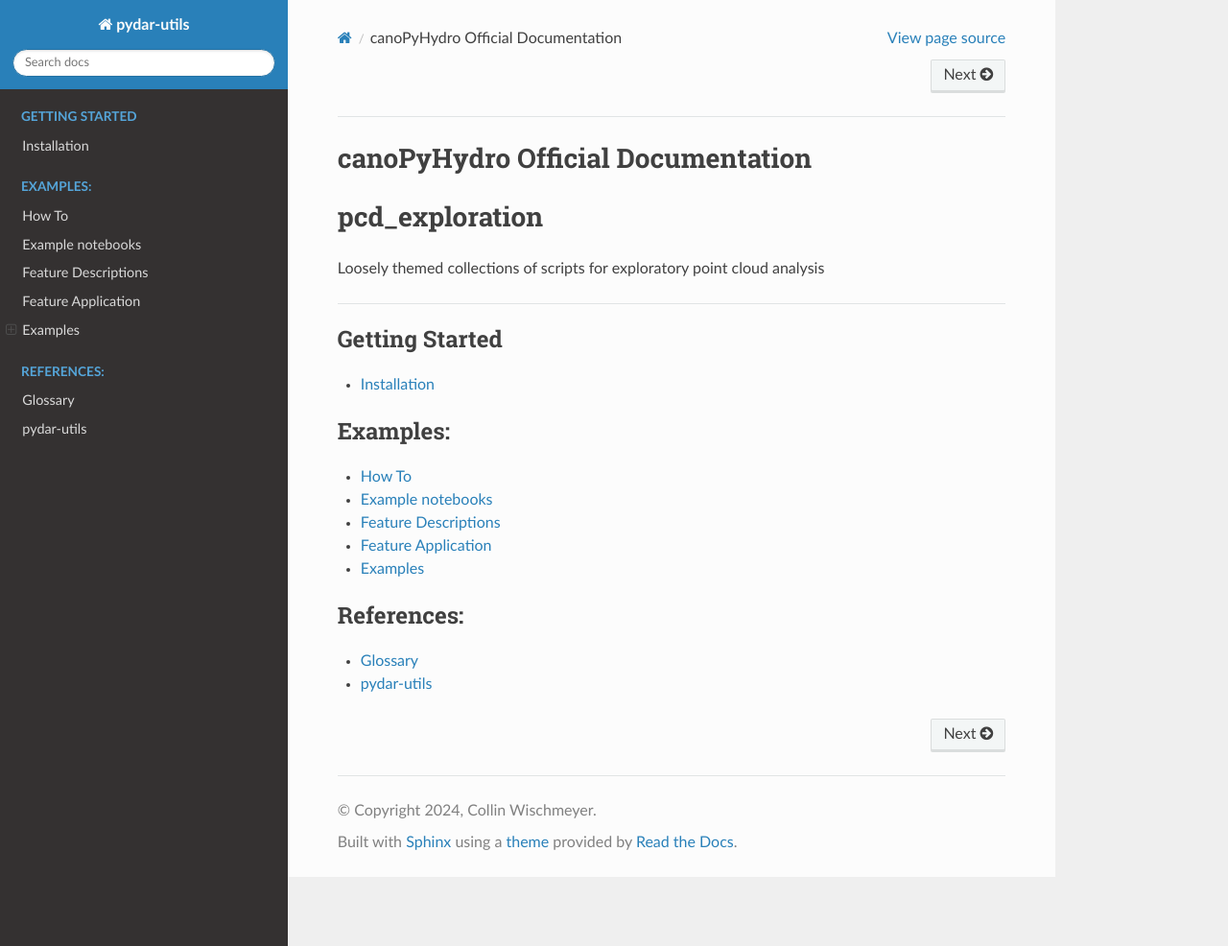
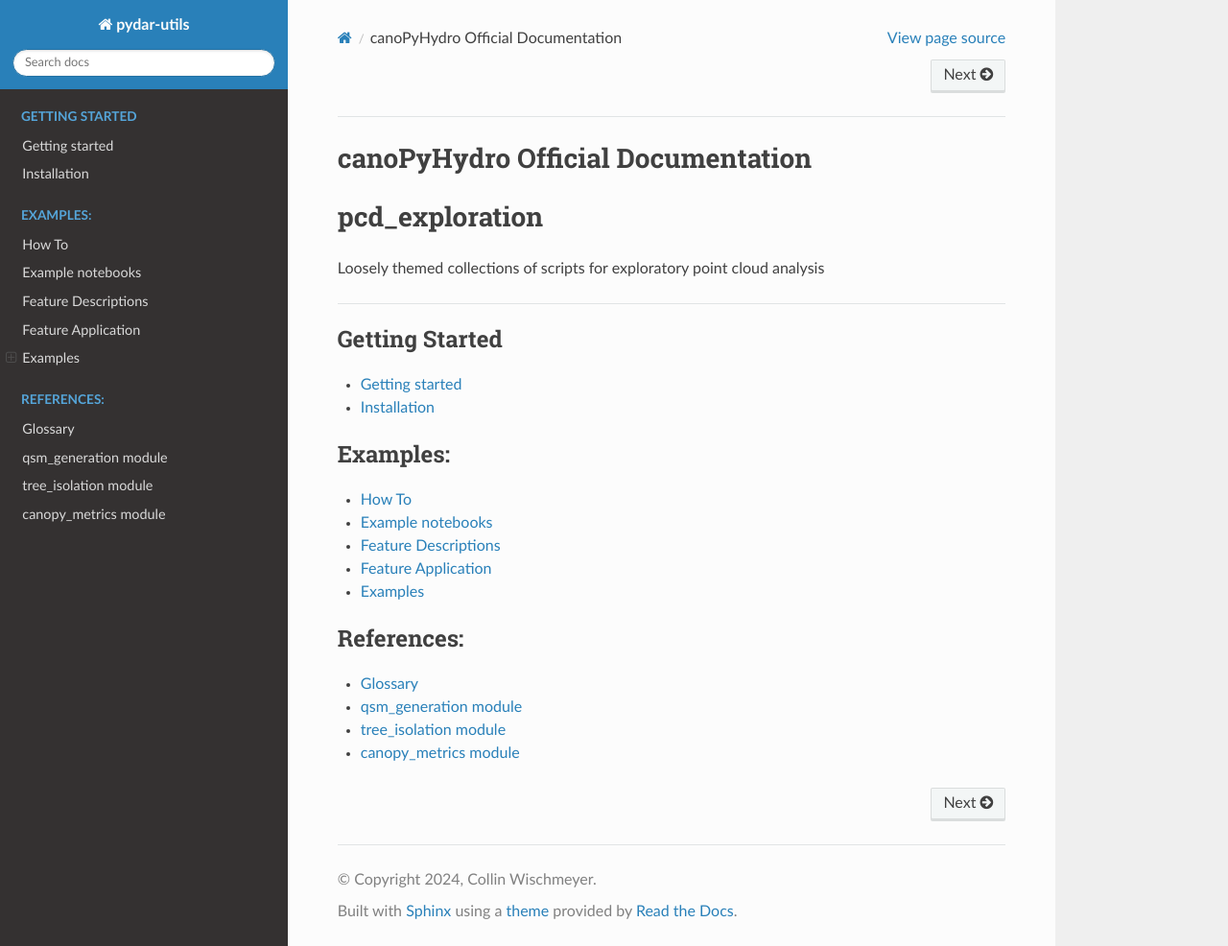
Before and after one commit to wischmcj/pydar_utils, a Sphinx documentation site: the page built from docs/source/index.md, in a window 1280 px wide and 986 px high. Shown: the whole window at 96% size. Built offline with Sphinx 7.4.7 and the Read the Docs theme 3.1.0, drawn with Linux system fonts in a browser that asks for light colours; pages that are not in the unit, such as notebooks, are missing from menus.

````diff
--- a/docs/source/index.md
+++ b/docs/source/index.md
@@ -23,6 +23,8 @@ examples/examples_index.md
 :maxdepth: 1
 :caption: References:
 glossary.rst
-modules.rst
+qsm_generation.rst
+tree_isolation.rst
+canopy_metrics.rst
 
 ```
--- a/docs/source/modules.rst
+++ b/docs/source/modules.rst
@@ -1,7 +1,10 @@
 pydar-utils
-===========
+=====
 
 .. toctree::
    :maxdepth: 4
 
-   pydar-utils
+   canopy_metrics
+   qsm_generation
+   set_config
+   tree_isolation
--- a/docs/source/qsm_generation.rst
+++ b/docs/source/qsm_generation.rst
@@ -1,7 +1,7 @@
 qsm\_generation module
 ======================
 
-.. automodule:: qsm_generation
+.. automodule:: pydar-utils.qsm_generation
    :members:
    :undoc-members:
    :show-inheritance:
````
Also changed, not shown: docs/docs_generation_process.md (added, +24 -0 lines), docs/source/getting_started.md (+1 -1 lines).
